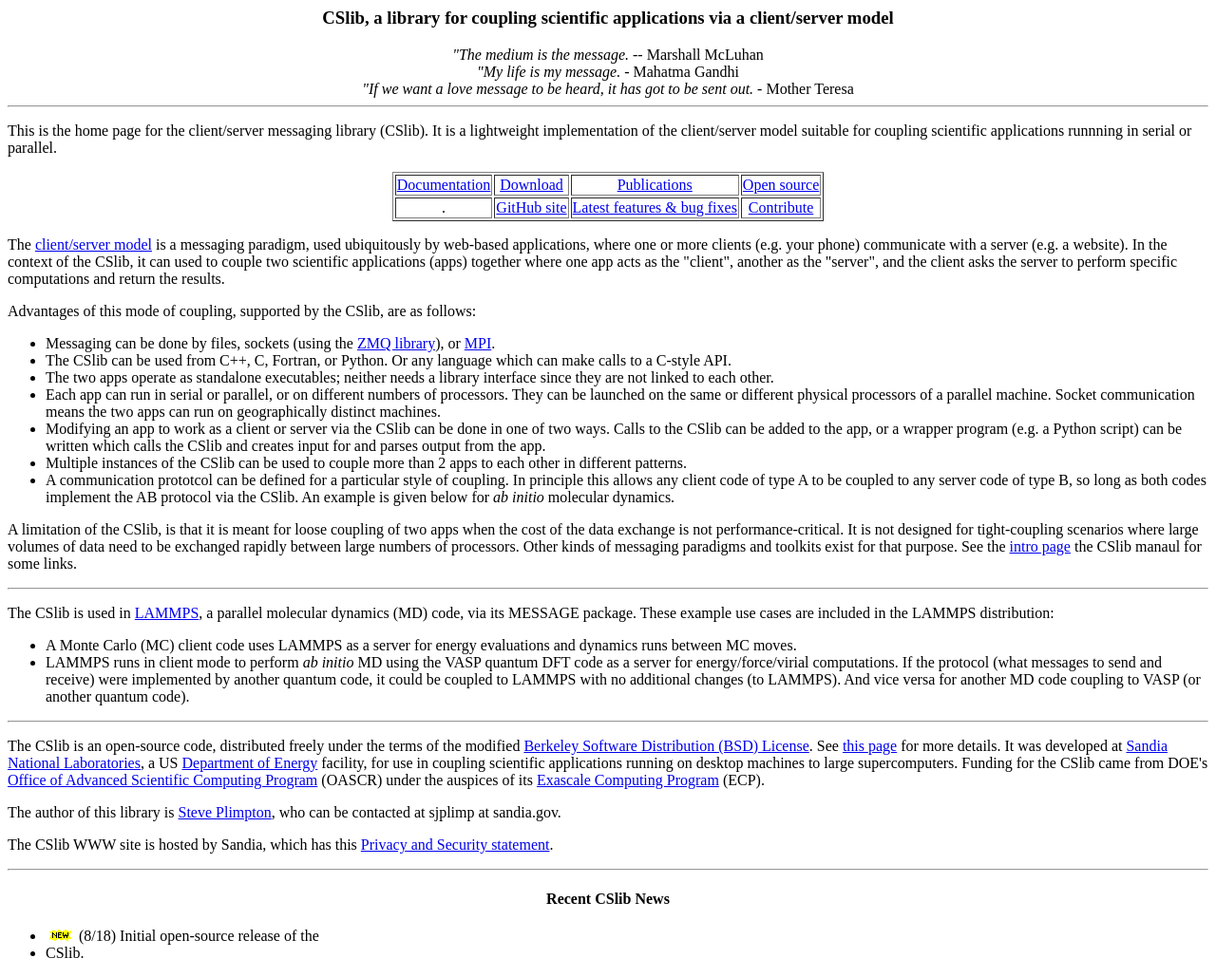
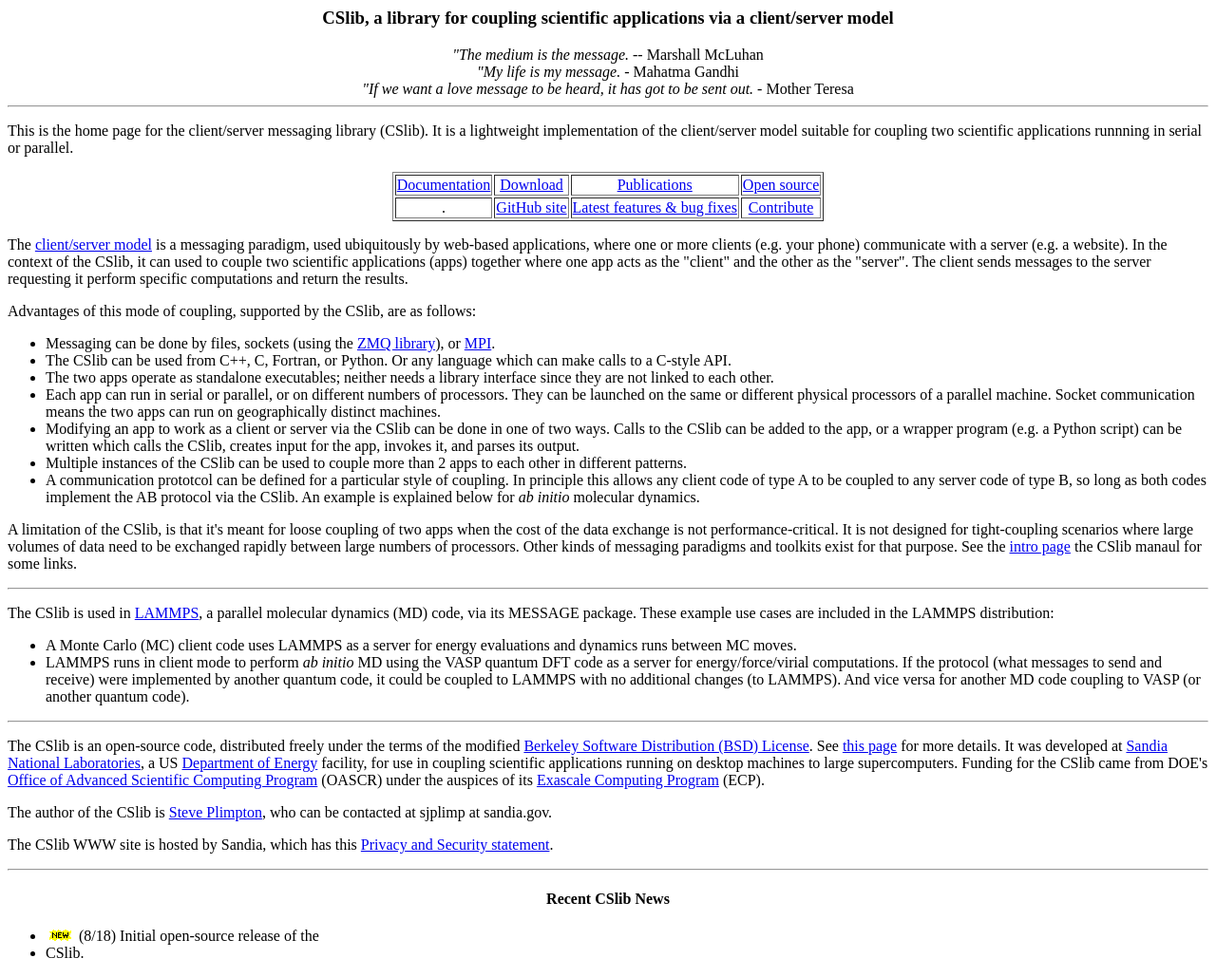
Before and after one commit to lammps/cslib, a plain HTML site: page www/index.html in a window 1280 px wide. Shown: the whole page at 95% size. Drawn offline with Linux system fonts and the light colour scheme; files whose address does not match are found by name.

Commit message:
git-svn-id: svn+ssh://software-srn.sandia.gov/svn/cslib/trunk@9 a90b35e7-5b98-4bfc-8194-042b74bc95e4

```diff
--- a/www/index.html
+++ b/www/index.html
@@ -28,7 +28,8 @@ Mother Teresa
 
 <P>This is the home page for the client/server messaging library (CSlib).
 It is a lightweight implementation of the client/server model suitable
-for coupling scientific applications runnning in serial or parallel.
+for coupling two scientific applications runnning in serial or
+parallel.
 </P>
 <DIV ALIGN=center><TABLE  BORDER=1 >
 <TR ALIGN="center"><TD ><A HREF = "doc/Manual.html">Documentation</A></TD><TD ><A HREF = "http://www.sandia.gov/~sjplimp/download.html">Download</A></TD><TD ><A HREF = "papers">Publications</A></TD><TD ><A HREF = "open_source.html">Open source</A></TD></TR>
@@ -39,9 +40,9 @@ for coupling scientific applications runnning in serial or parallel.
 ubiquitously by web-based applications, where one or more clients
 (e.g. your phone) communicate with a server (e.g. a website).  In the
 context of the CSlib, it can used to couple two scientific
-applications (apps) together where one app acts as the "client",
-another as the "server", and the client asks the server to perform
-specific computations and return the results.
+applications (apps) together where one app acts as the "client" and
+the other as the "server".  The client sends messages to the server
+requesting it perform specific computations and return the results.
 </P>
 <P>Advantages of this mode of coupling, supported by the CSlib, are as
 follows:
@@ -63,7 +64,8 @@ apps can run on geographically distinct machines.
 <LI>Modifying an app to work as a client or server via the CSlib can be
 done in one of two ways.  Calls to the CSlib can be added to the app,
 or a wrapper program (e.g. a Python script) can be written which calls
-the CSlib and creates input for and parses output from the app.
+the CSlib, creates input for the app, invokes it, and parses its
+output.
 
 <LI>Multiple instances of the CSlib can be used to couple more than 2 apps
 to each other in different patterns.
@@ -71,10 +73,10 @@ to each other in different patterns.
 <LI>A communication prototcol can be defined for a particular style of
 coupling.  In principle this allows any client code of type A to be
 coupled to any server code of type B, so long as both codes implement
-the AB protocol via the CSlib.  An example is given below for <I>ab
+the AB protocol via the CSlib.  An example is explained below for <I>ab
 initio</I> molecular dynamics.
 </UL>
-<P>A limitation of the CSlib, is that it is meant for loose coupling of
+<P>A limitation of the CSlib, is that it's meant for loose coupling of
 two apps when the cost of the data exchange is not
 performance-critical.  It is not designed for tight-coupling scenarios
 where large volumes of data need to be exchanged rapidly between large
@@ -110,8 +112,8 @@ CSlib came from DOE's <A HREF = "oascr">Office of Advanced Scientific Computing
 Program</A> (OASCR) under the auspices of its <A HREF = "ecp">Exascale Computing
 Program</A> (ECP).
 </P>
-<P>The author of this library is <A HREF = "http://www.sandia.gov/~sjplimp">Steve Plimpton</A>, who can be
-contacted at sjplimp at sandia.gov.
+<P>The author of the CSlib is <A HREF = "http://www.sandia.gov/~sjplimp">Steve Plimpton</A>, who can be contacted
+at sjplimp at sandia.gov.
 </P>
 <P>The CSlib WWW site is hosted by Sandia, which has this <A HREF = "http://www.sandia.gov/general/privacy-security/index.html">Privacy and
 Security statement</A>.
```
Also changed, not shown: www/contribute.html (+1 -1 lines), www/features.html (deleted, +0 -26 lines), www/open_source.html (+1 -1 lines), www/papers.html (+1 -1 lines), www/contribute.txt, www/index.txt, www/open_source.txt, www/papers.txt.
